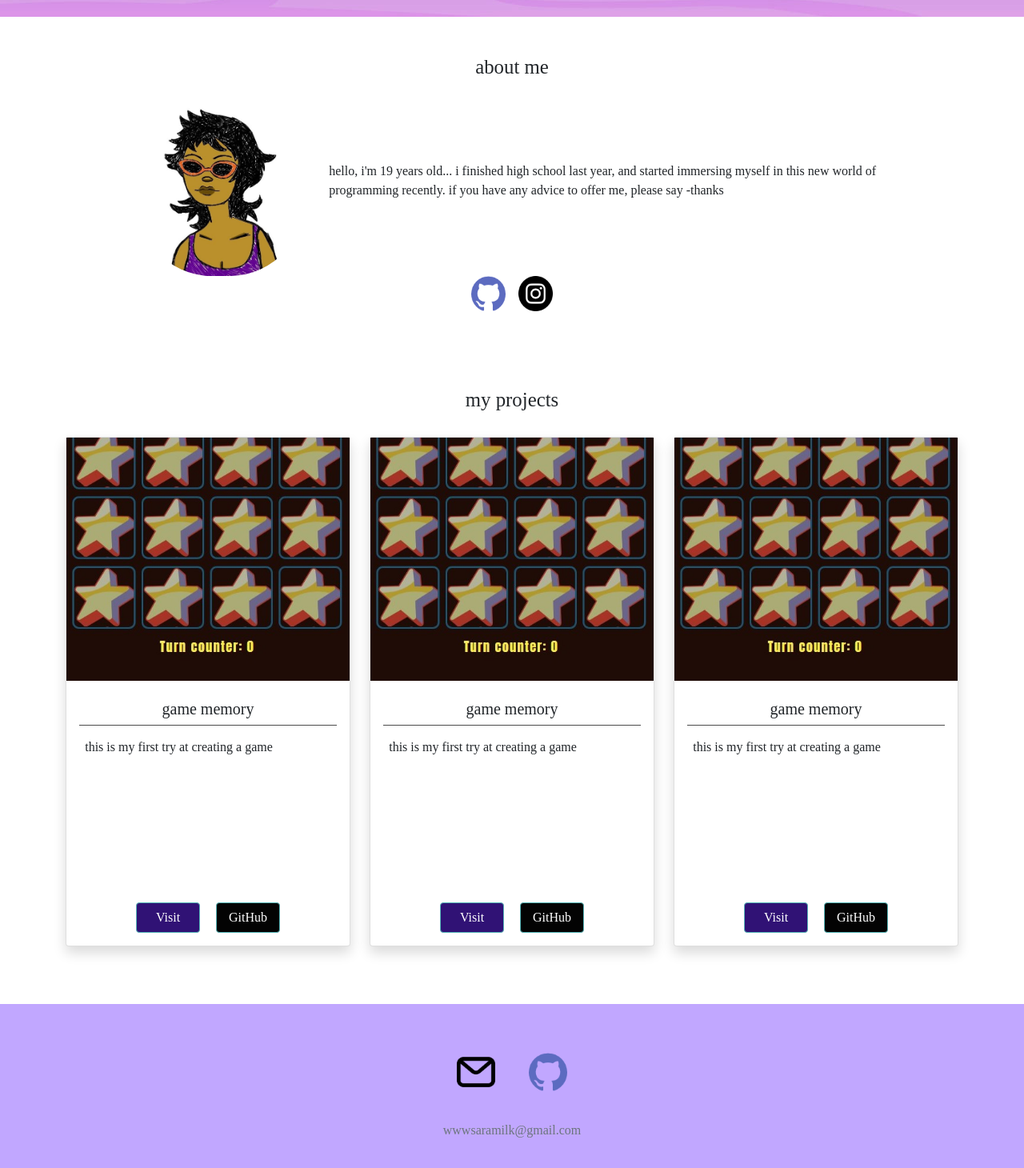
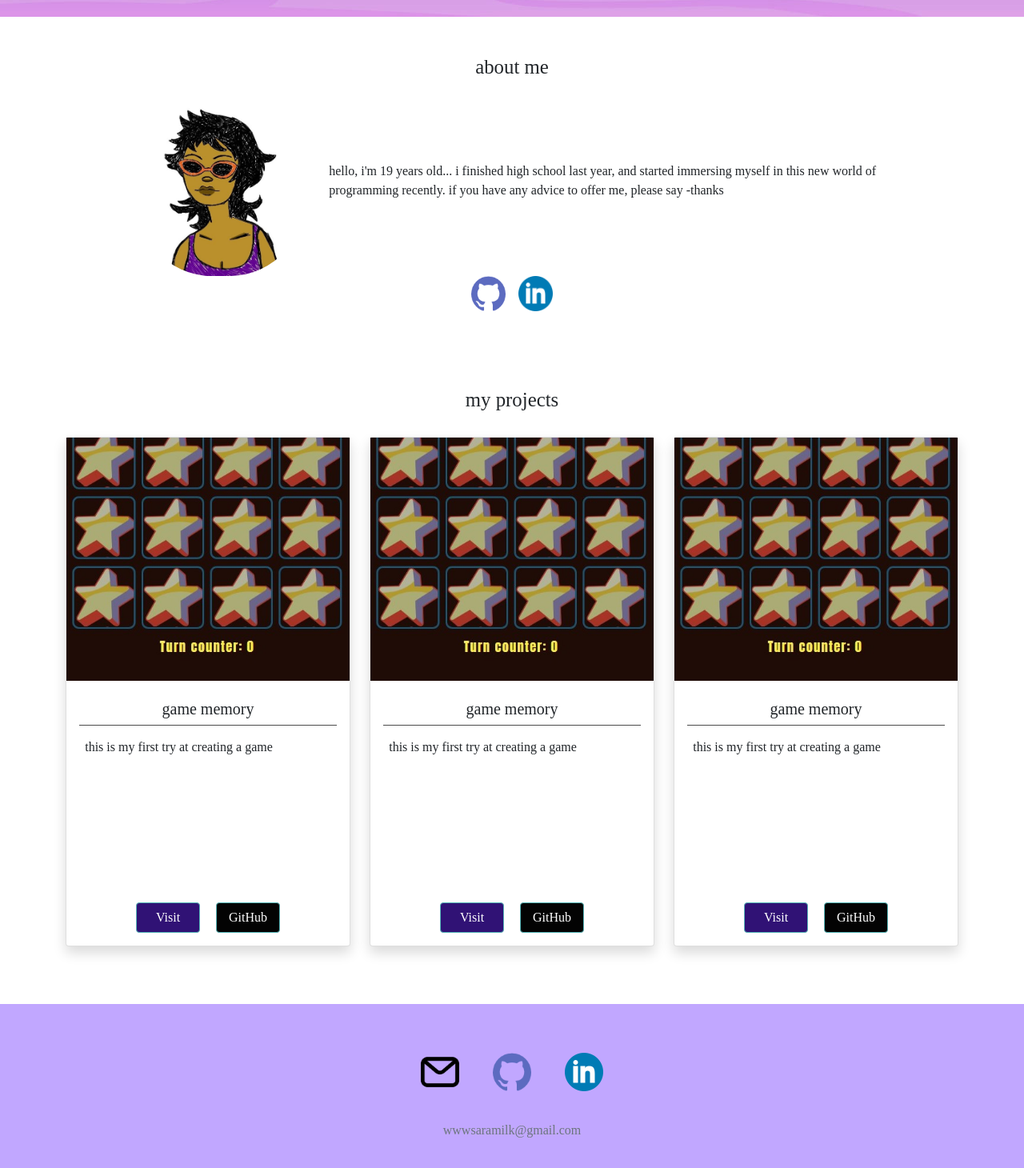
Before and after one commit to sarawwx/firstPortfolio, a React (Create React App) app: page / in a window 1280 px wide. Shown: the part 394-1854 px from the top of the page at 80% size. Built offline with nearby package versions, Linux system fonts and the light colour scheme; a web font is replaced by a local one.

Commit message:
atualizando e atualizando  links de redirecionamento

```diff
--- a/src/components/Card/index.js
+++ b/src/components/Card/index.js
@@ -10,8 +10,8 @@ const Card = ({img,title,desc,ref1,ref2}) => {
                 <p>{desc}</p>
             </div>
             <div class="card-button-holder">
-                <a class="btn btn-primary btn-override" href={ref1}>Visit</a>
-                <a class="btn btn-secondary btn-override" href={ref2}>GitHub</a>
+                <a class="btn btn-primary btn-override" href={ref1} target="_blank">Visit</a>
+                <a class="btn btn-secondary btn-override" href={ref2} target="_blank">GitHub</a>
             </div>
         </div>
     </div>
--- a/src/components/Footer/index.js
+++ b/src/components/Footer/index.js
@@ -10,6 +10,9 @@ const Footer = () => {
                 <a class="btn btn-link btn-floating btn-lg text-dark m-1" href="https://github.com/sarawwx" role="button" data-mdb-ripple-color="dark">
                     <img src="images/github.png"></img>
                 </a>
+                <a class="btn btn-link btn-floating btn-lg text-dark m-1" href="https://www.linkedin.com/in/sarawwx/" role="button" data-mdb-ripple-color="dark">
+                    <img src="images/linkedin.png"></img>
+                </a>
             </div>
             <div class="container ft-container-2 text-muted">
                 <p>wwwsaramilk@gmail.com</p>
--- a/src/components/SectionOne/index.js
+++ b/src/components/SectionOne/index.js
@@ -23,8 +23,8 @@ const SectionOne = () => {
                                     <p>hello, i'm 19 years old... i finished high school last year, and started immersing myself in this new world of programming recently. if you have any advice to offer me, please say  -thanks</p>
                                 </div>
                                 <div class="col-lg-2 contato-holder">
-                                    <a href="https://github.com/sarawwx"><img src="images/github.png" class="link-icon"></img></a>
-                                    <a href="https://www.instagram.com/llssaax/"><img src="images/instagram.png" class="link-icon"></img></a>
+                                    <a href="https://github.com/sarawwx" target="_blank"><img src="images/github.png" class="link-icon"></img></a>
+                                    <a href="https://www.linkedin.com/in/sarawwx/" target="_blank"><img src="images/linkedin.png" class="link-icon"></img></a>
                                 </div>
                             </div>
                         </div>
```
Also changed, not shown: public/images/linkedin.png (added).
